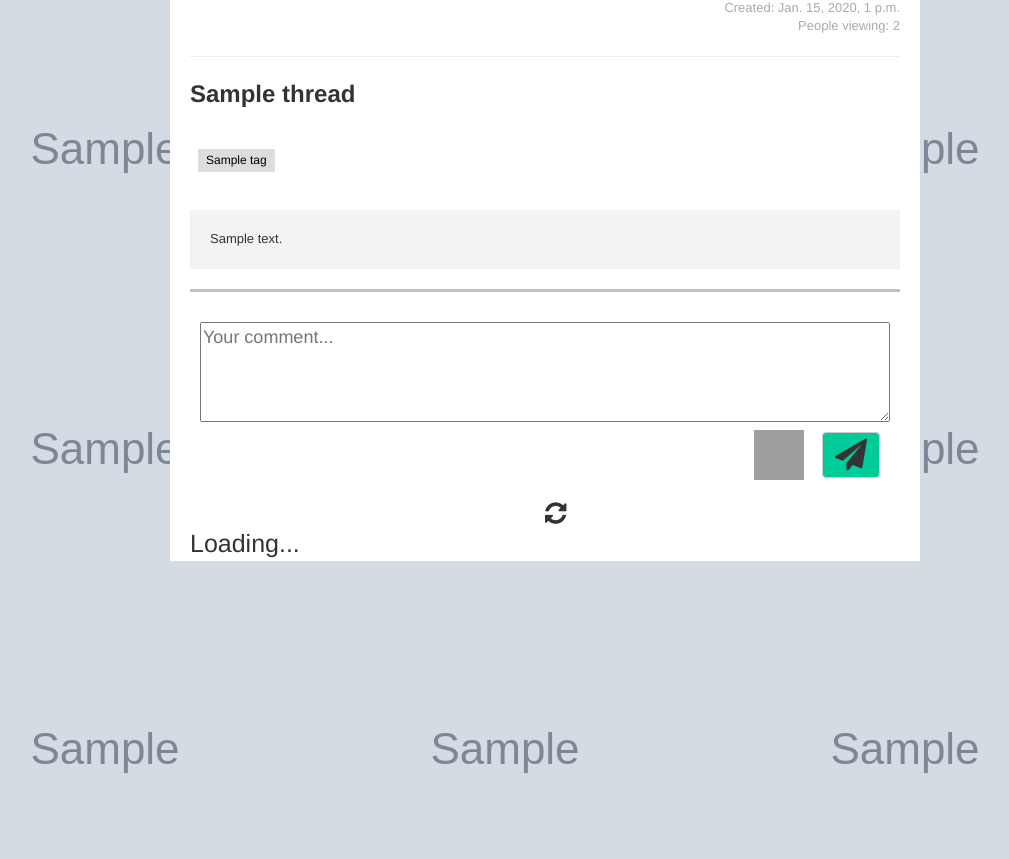
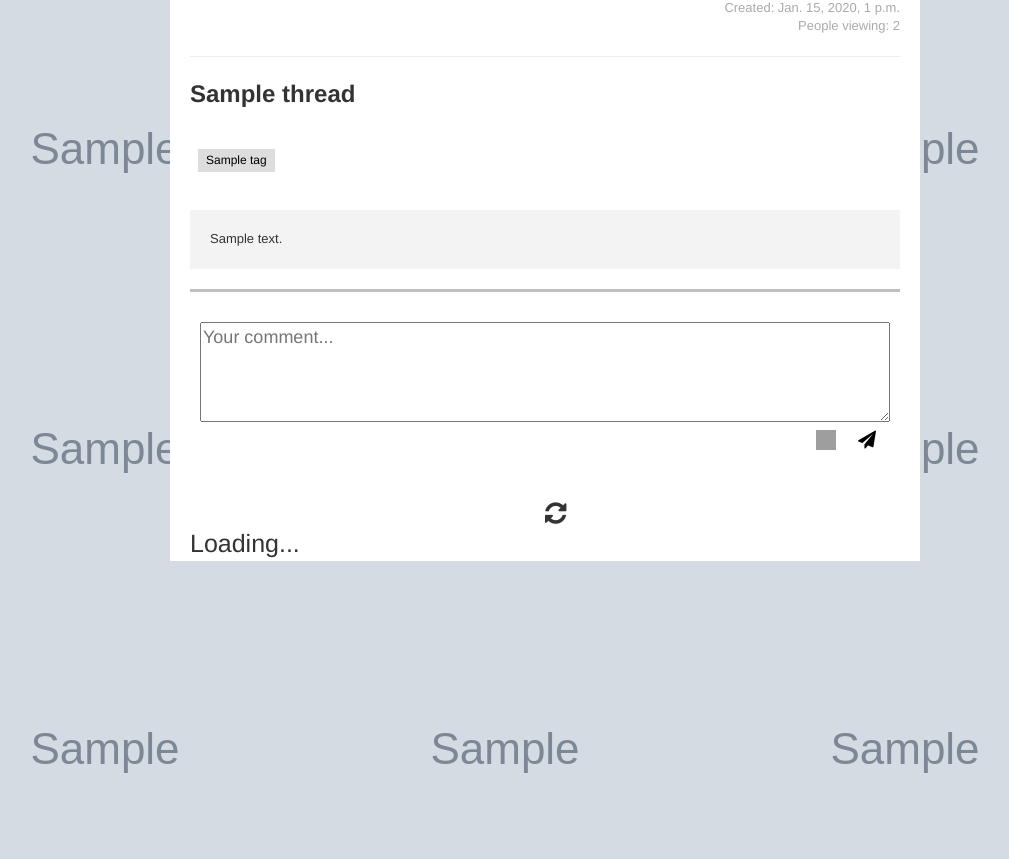
Before and after one commit to iluhandric/Forum, a Django app: page /topics/1/threads/1 in a window 1280 px wide. Shown: the part 130-989 px from the top of the page, without its empty margins (95-1104 px from the left). Run offline with Django 3.2, Linux system fonts and the light colour scheme; tables that the repository leaves empty hold one stand-in row (values such as "Sample post"); grey boxes marked "Sample" are stand-in pictures; some libraries are stand-ins or nearby versions; grey boxes are pictures that could not be loaded.

Commit message:
Design updating

```diff
--- a/forum/forms.py
+++ b/forum/forms.py
@@ -21,7 +21,7 @@ class CommentForm(forms.ModelForm):
            'text': forms.Textarea(attrs={'style': 'height: 100px; width: 100%; max-width : 100%', 'align': 'center',
                                          'placeholder': "Your comment..."}),
              'image': forms.FileInput(attrs={'class' : "inputfile", 'type': "input",
-                                             'style':'height: 50px; width: 50px; font-size: 0; opacity:0'})
+                                             'style':'height: 20px; width: 20px; font-size: 0; opacity:0'})
         }
 
 #  add
--- a/forum/templates/forum/thread.html
+++ b/forum/templates/forum/thread.html
@@ -91,17 +91,17 @@
 
                                 {% if field.name == 'text' %}
                                      <div style=" width: 100%">{{ field }} </div>
-                                    <button type="submit" class=" btn btn-default" style="margin:10px; float: right;  background-color:#00cc99;font-size: xx-large;">
+                                    <button type="submit" class="button" style="margin:8px; height: 20px; color: #000; float: right;  background-color:#fff; font-size: auto;">
 
                             <i class="fa fa-send"></i>
                         </button>
 
                                 {% else %}
                                     <div  style="float: right; vertical-align: top; margin:8px;
-                                    height:50px; width: 50px;
+                                    height:20px; width: 20px;
                                     background-image:
                                     url(https://help.blackberry.com/en/priv/current/help/mba1423752627561_lowres_en-us.png);
-                                    background-size: 50px; opacity: 1">
+                                    background-size: 20px; opacity: 1">
                                          {{ field }}
                                     </div>
 
```
